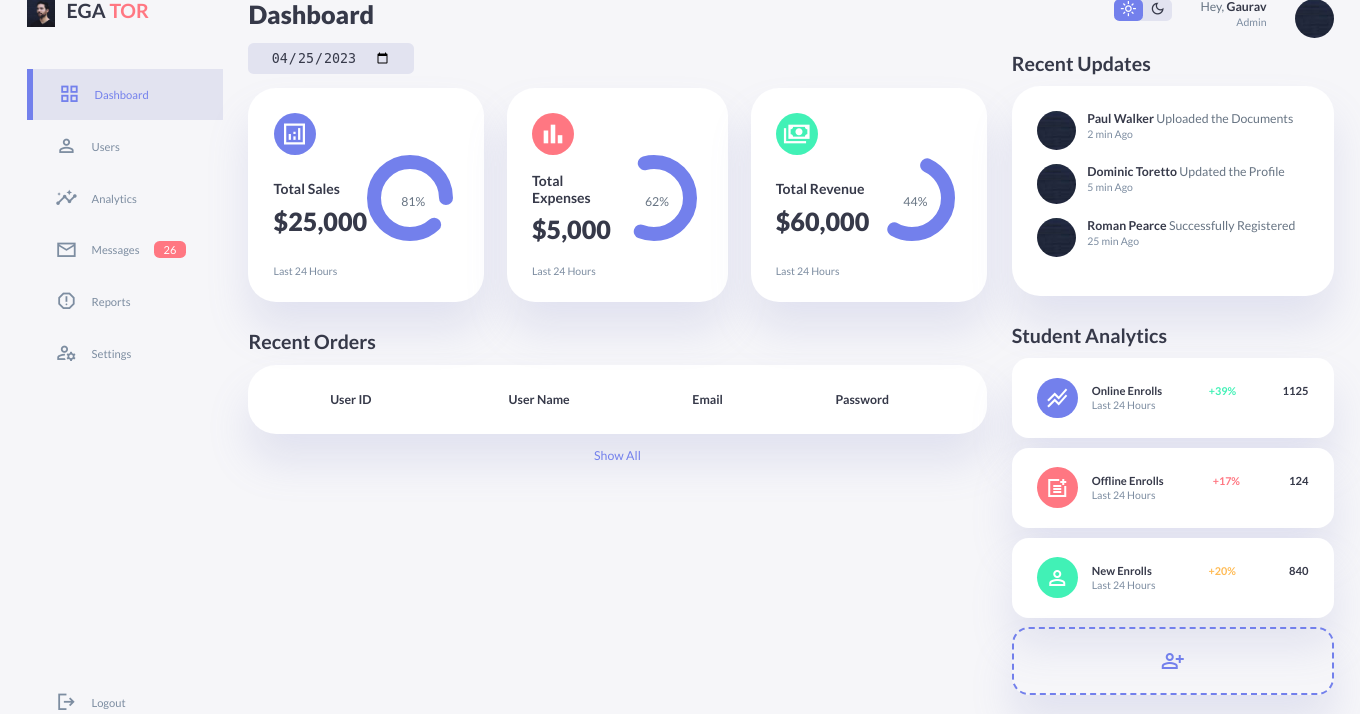
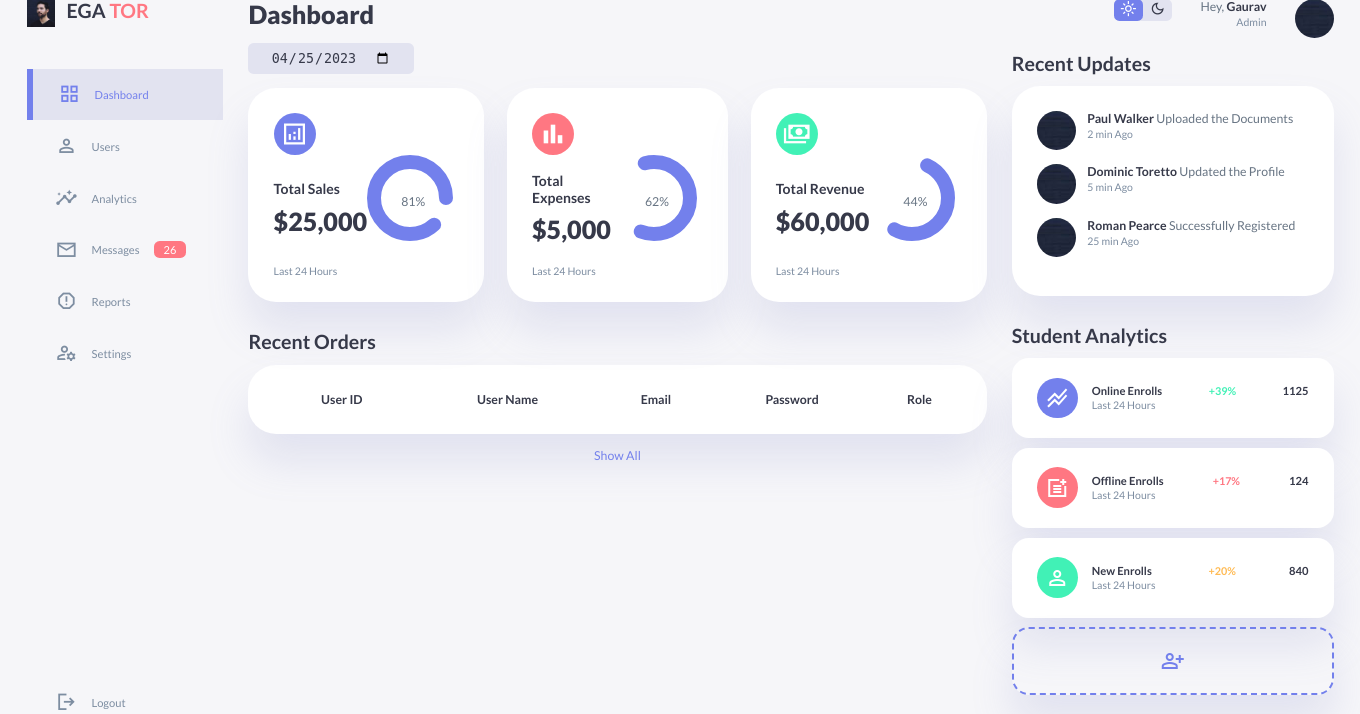
Before and after one commit to MavModz/pop, a Flask app: page /admin in a window 1360 px wide. Shown: the part 21-735 px from the top of the page. Run offline with Flask 3, Linux system fonts and the light colour scheme; data that the repository does not hold is empty.

Commit message:
minor updates on dashboard

```diff
--- a/main.py
+++ b/main.py
@@ -68,6 +68,7 @@
     name = request.form.get('uname')
     email = request.form.get('uemail')
     password = request.form.get('upassword')
+    role = request.form.get('urole')
 
     cursor.execute("SELECT `email` FROM `users`")
     users = cursor.fetchall()
@@ -78,7 +79,7 @@
         print('Email already exists!')
         return "fail"
     else:
-        cursor.execute("""INSERT INTO `users` (`user_id`, `name`, `email`, `password`) VALUES (NULL, '{}', '{}', '{}')""".format(name, email, password))
+        cursor.execute("""INSERT INTO `users` (`user_id`, `name`, `email`, `password`, `role`) VALUES (NULL, '{}', '{}', '{}', '{}')""".format(name, email, password, role))
         conn.commit()
         print('Registration successful!')
         return "success"
@@ -109,7 +110,6 @@
     # Fetch only the latest 6 rows from the database, ordered by a specific column in descending order
     cursor.execute("SELECT * FROM users ORDER BY user_id DESC LIMIT 6")
     rows = cursor.fetchall()
-    print(rows)
     users = []
     for row in rows:
         user = {
@@ -117,6 +117,7 @@
             'user_name': row[1],
             'email': row[2],
             'password': row[3],
+            'role': row[4],
         }
         users.append(user)
     return jsonify(users=users)
--- a/static/css/admin_dashboard.css
+++ b/static/css/admin_dashboard.css
@@ -574,6 +574,7 @@
         width: 83vw;
     }
 
+    main table thead tr th:last-child,
     main table thead tr th:first-child {
         display: none;
     }
@@ -606,7 +607,7 @@
     }
 
     @keyframes showMenu {
-        to{
+        to {
             left: 0;
         }
     }
--- a/static/js/user_details.js
+++ b/static/js/user_details.js
@@ -25,11 +25,25 @@
       const passwordCell = document.createElement('td');
       passwordCell.textContent = user.password;
 
+      const roleCell = document.createElement('td');
+      roleCell.textContent = user.role;
+
+      // Add color class based on role
+      if (user.role === 'admin') {
+        row.classList.add('primary'); // Add 'primary' color class
+      } else if (user.role === 'student') {
+        row.classList.add('warning'); // Add 'warning' color class
+      }
+      else {
+        row.classList.add('success'); // Add 'success' color class
+      }
+
       // Append table cells to the row
       row.appendChild(userIdCell);
       row.appendChild(userNameCell);
       row.appendChild(emailCell);
       row.appendChild(passwordCell);
+      row.appendChild(roleCell);
 
       // Append the row to the table body
       tableBody.appendChild(row);
--- a/templates/admin_dashboard.html
+++ b/templates/admin_dashboard.html
@@ -142,6 +142,7 @@
                             <th>User Name</th>
                             <th>Email</th>
                             <th>Password</th>
+                            <th>Role</th>
                         </tr>
                     </thead>
                     <tbody>
@@ -150,7 +151,6 @@
                             <td>IC2341</td>
                             <td>Cash on Delivery</td>
                             <td class="warning">Pending</td>
-                            <td class="primary">Details</td>
                         </tr>
                     </tbody>
                 </table>
--- a/templates/login.html
+++ b/templates/login.html
@@ -7,8 +7,6 @@
     <meta name="viewport" content="width=device-width, initial-scale=1.0">
     <title>Login</title>
     <link rel="stylesheet" href="https://maxcdn.bootstrapcdn.com/bootstrap/4.5.2/css/bootstrap.min.css">
-    <link rel="stylesheet" type="text/css" href="{{ url_for('static', filename='css/bootstrap.min.css') }}">
-    <link rel="stylesheet" type="text/css" href="{{ url_for('static', filename='css/fontawesome-all.min.css') }}">
     <link rel="stylesheet" type="text/css" href="{{ url_for('static', filename='css/login-theme.css') }}">
     <link rel="stylesheet" type="text/css" href="{{url_for('static', filename='css/style.css')}}">
 </head>
```
Also changed, not shown: static/css/login-theme.css (+11 -1 lines), templates/register.html (+6 -8 lines).
